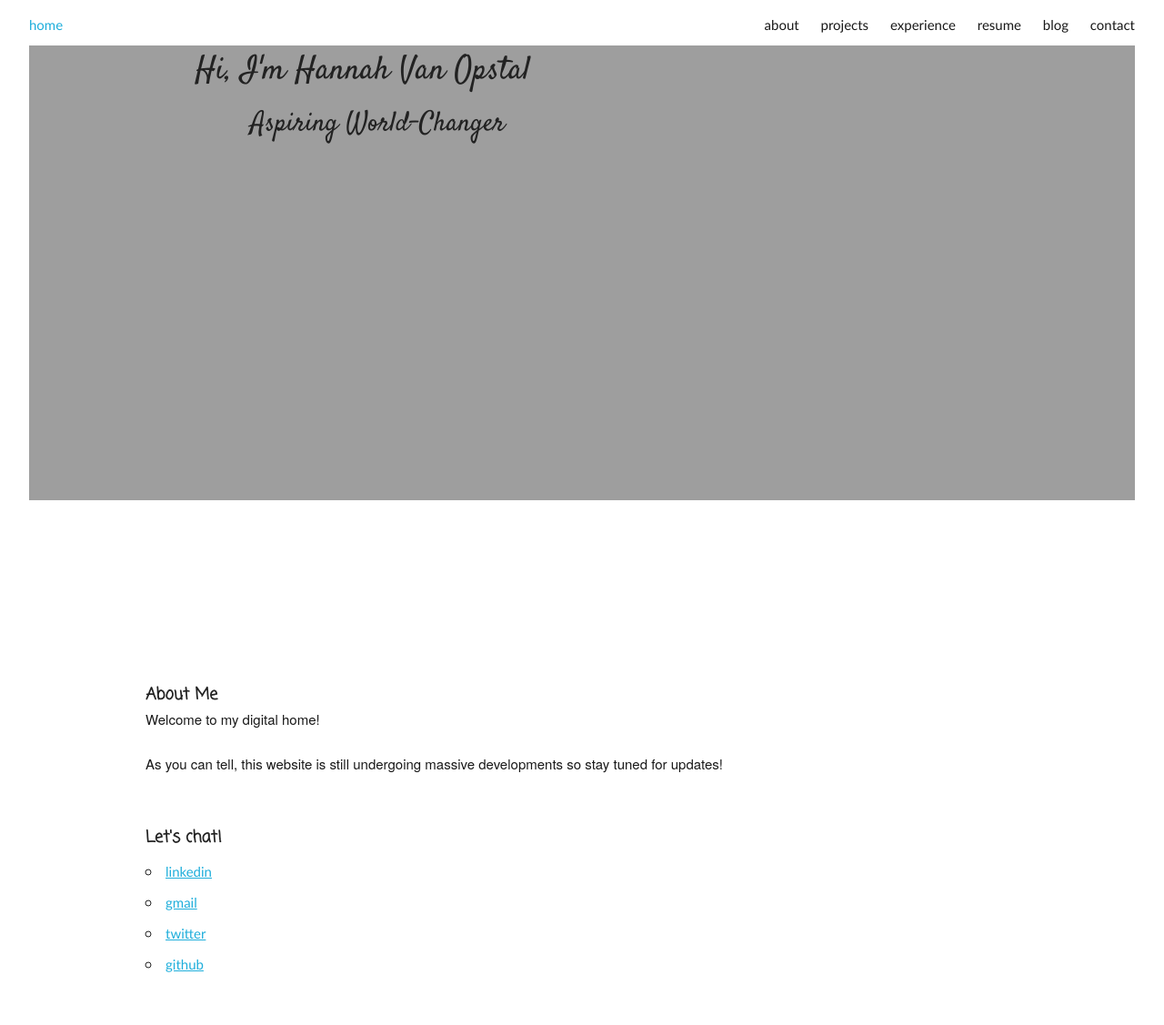
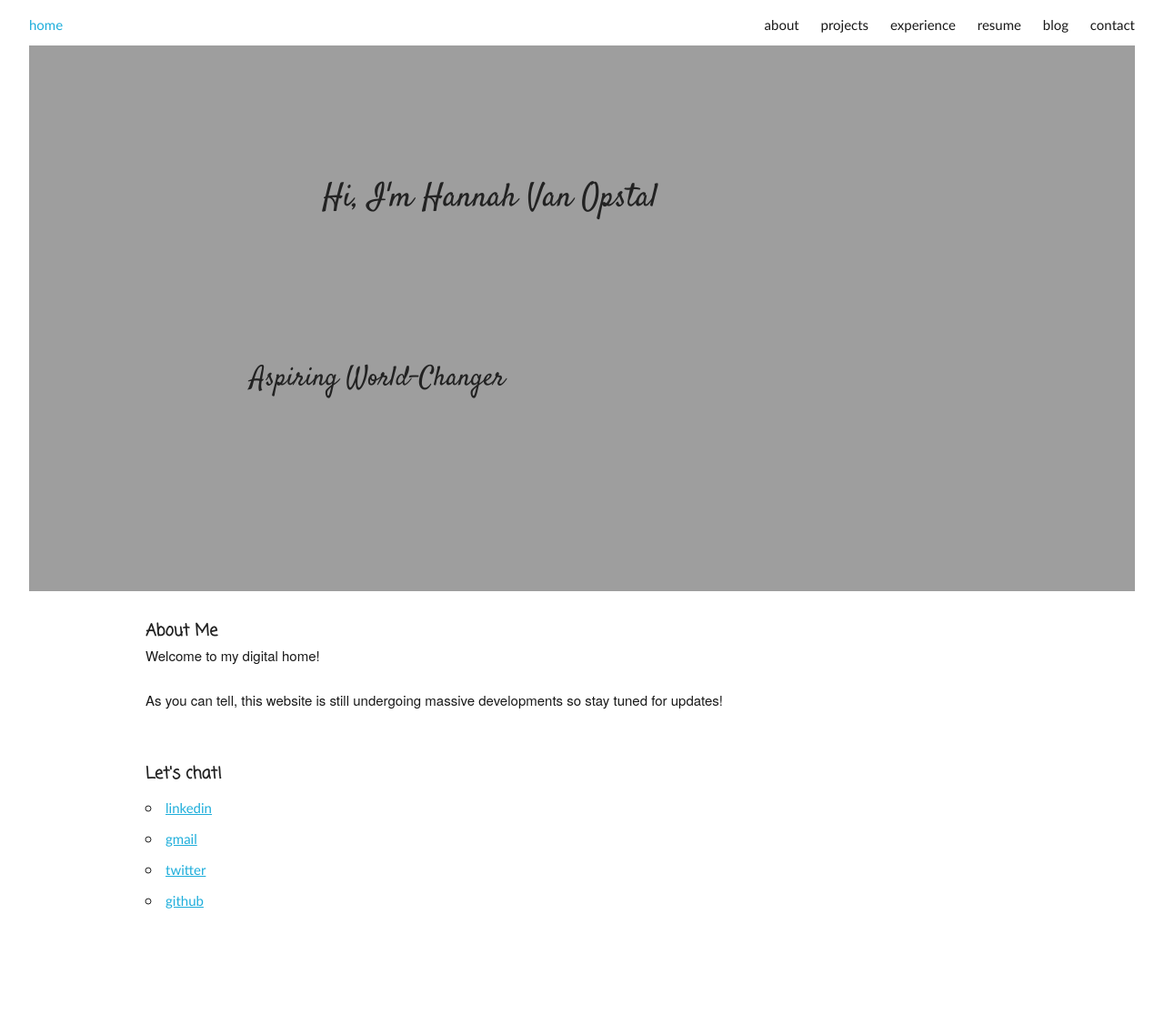
Before and after one commit to hvanopstal/hvanopstal.github.io, a Jekyll site: the page index.html, which Jekyll copies as it is, in a window 1280 px wide. Shown: the whole page at 91% size. Built offline with Jekyll 4.4.1, drawn with Linux system fonts in a browser that asks for light colours; some web fonts are replaced; after the commit the page ends 1057 px from its top, so only the background shows below that.

Commit message:
Update main.css

```diff
--- a/css/main.css
+++ b/css/main.css
@@ -70,7 +70,6 @@ ul.posts li {
   text-decoration: none;
   padding: 5px 0px 15px 0;
   margin-bottom: 20px;
-  <!- display: inline; -->
 }
   .home a {
     text-decoration: none;
@@ -101,15 +100,14 @@ ul.posts li {
 .intro {
   margin-top: 20px;
   font-family: "Satisfy", "Calibri", Arial;
-  <!-- margin-top: 180px;
-  margin-bottom: 200px; -->
   width: 100%;
-  height: 500px;
+  height: 600px;
   background-image: url("http://hvanopstal.github.io/PHOTOS/ColumbiaLake-2014.JPG");
   background-position: relative;
   background-size: cover;
 }
   .intro-welcome {
+    padding: 140px;
     font-size: 2.4em;
     margin-left: 15%;
   }
```
